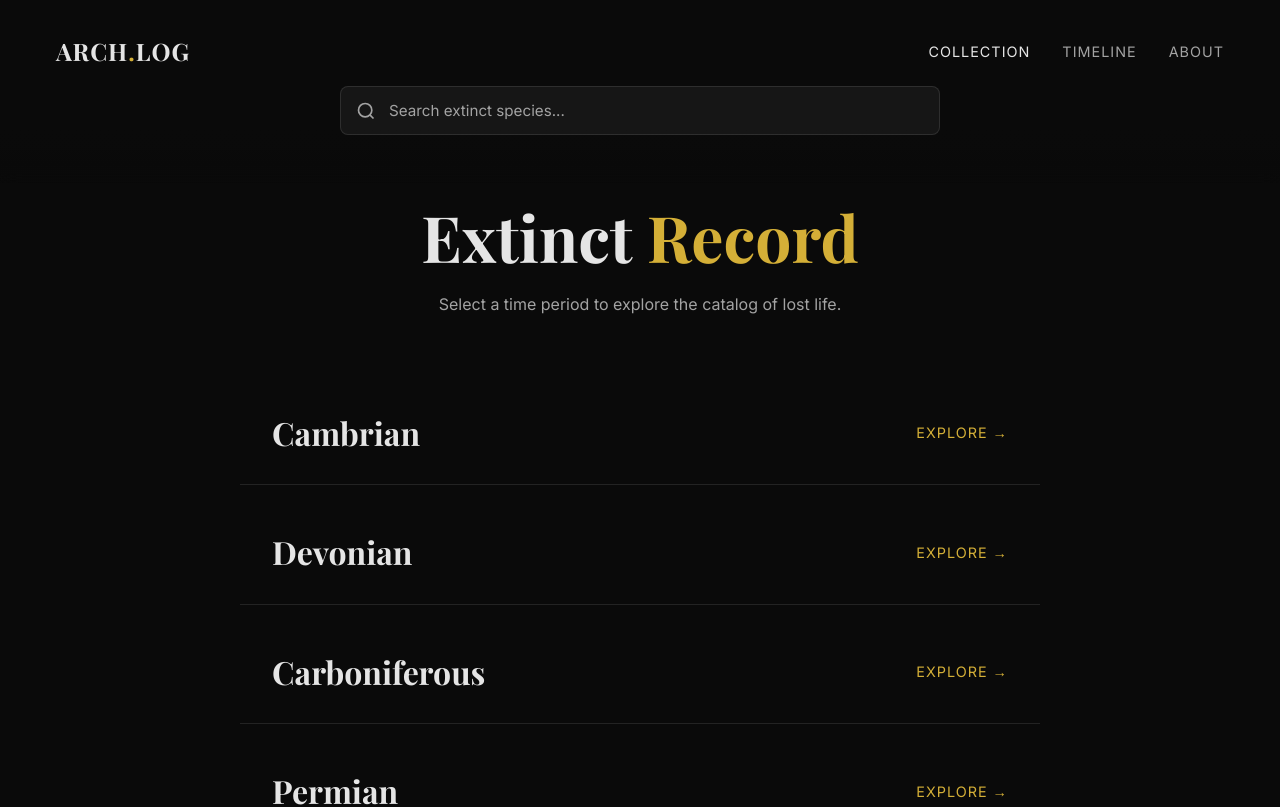
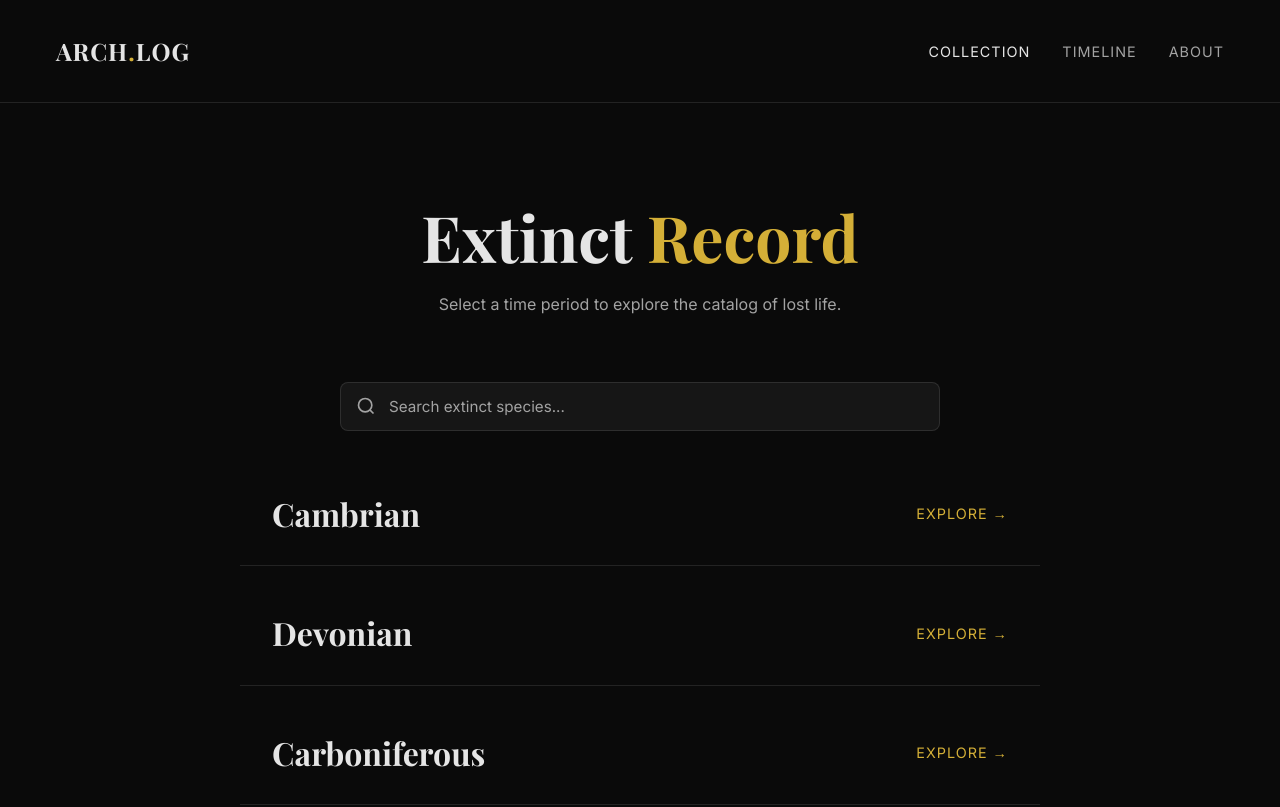
Before and after one commit to EdTheDev254/ARCH, a React (Vite) app: page / in a window 1280 px wide. Shown: the top 807 px of the page. Built offline with nearby package versions, Linux system fonts and the light colour scheme; a web font is replaced by a local one.

Commit message:
Remove sticky search bar

```diff
--- a/src/index.css
+++ b/src/index.css
@@ -213,25 +213,10 @@ h1 {
 
 /* Search Bar */
 .search-wrapper {
-  position: fixed;
-  top: 70px;
-  left: 0;
-  right: 0;
-  z-index: 100;
-  background: linear-gradient(to bottom,
-      var(--bg-color) 0%,
-      var(--bg-color) 50%,
-      rgba(10, 10, 10, 0.98) 70%,
-      rgba(10, 10, 10, 0.9) 85%,
-      rgba(10, 10, 10, 0) 100%);
-  padding: 1rem 0 3rem;
-  backdrop-filter: blur(10px);
-  -webkit-backdrop-filter: blur(10px);
-  pointer-events: none;
-}
-
-.search-wrapper>* {
-  pointer-events: auto;
+  position: relative;
+  width: 100%;
+  padding: 0 0 2rem;
+  margin: 0 auto;
 }
 
 .search-container {
```
